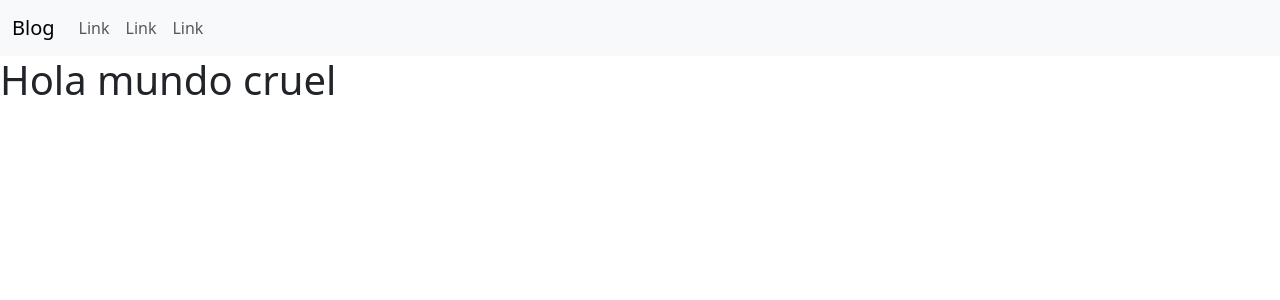
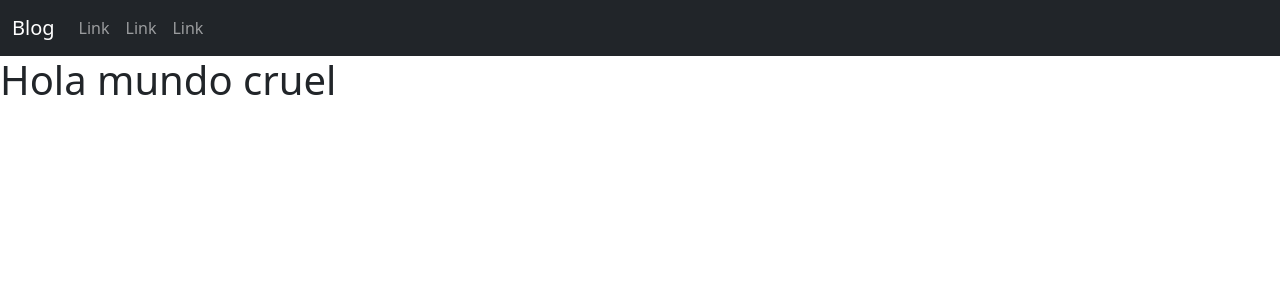
Before and after one commit to RaulOrtiz99/blog_Django, a Django app: page / in a window 1280 px wide. Shown: the top 300 px of the page. Run offline with Django 4.2, Linux system fonts and the light colour scheme.

Commit message:
agregando una barra de navegacion negra

```diff
--- a/blog/app/templates/app/navbar.html
+++ b/blog/app/templates/app/navbar.html
@@ -1,4 +1,4 @@
-<nav class="navbar navbar-expand-lg bg-body-tertiary">
+<nav class="navbar navbar-expand-lg navbar bg-dark" data-bs-theme="dark">
     <div class="container-fluid">
       <a class="navbar-brand" href="#">Blog</a>
       <button class="navbar-toggler" type="button" data-bs-toggle="collapse" data-bs-target="#navbarSupportedContent" aria-controls="navbarSupportedContent" aria-expanded="false" aria-label="Toggle navigation">
```
